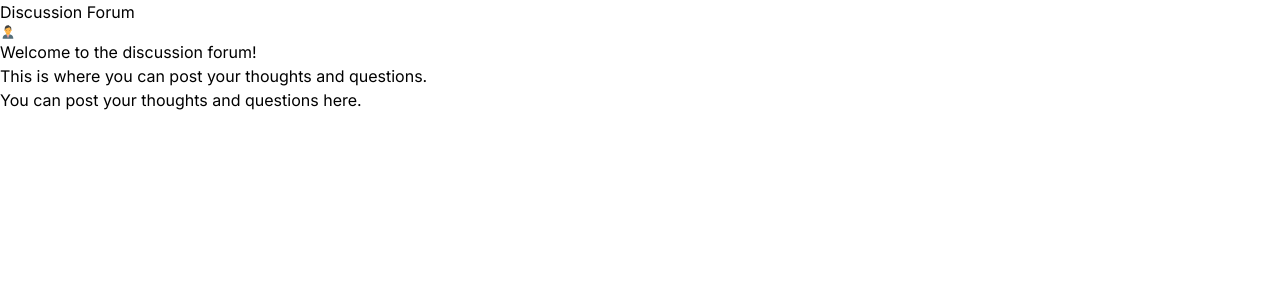
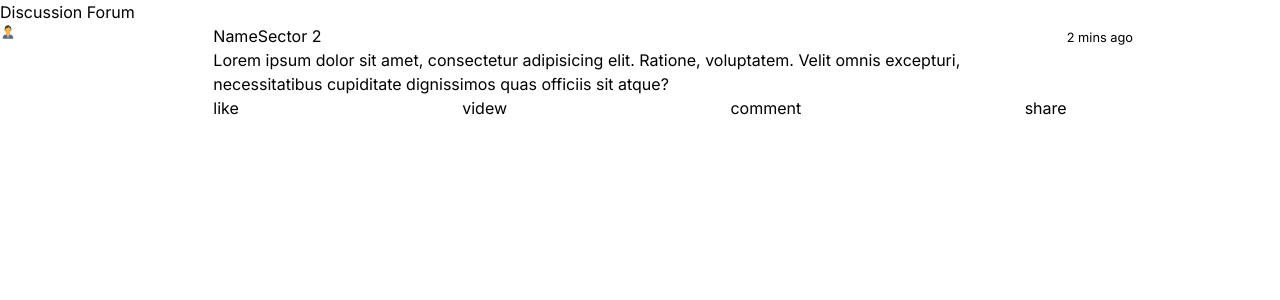
Before and after one commit to Rakibul-98/go-india-assignment, a Next.js app: page / in a window 1280 px wide. Shown: the top 300 px of the page. Built offline with nearby package versions, Linux system fonts and the light colour scheme.

Commit message:
created basic structure of discussion forum card

```diff
--- a/app/components/DiscussionForum.js
+++ /dev/null
@@ -1,13 +0,0 @@
-import { FcBusinessman } from "react-icons/fc";
-
-export default function DiscussionForum() {
-  return (
-    <div>
-        <h1>Discussion Forum</h1>
-        <FcBusinessman />
-        <p>Welcome to the discussion forum!</p>
-        <p>This is where you can post your thoughts and questions.</p>
-        <p>You can post your thoughts and questions here.</p>
-    </div>
-  )
-}
--- /dev/null
+++ b/app/components/DiscussionForum/DiscussionCard.js
@@ -0,0 +1,29 @@
+import { FcBusinessman } from "react-icons/fc";
+
+export default function DiscussionCard() {
+  return (
+      <div className="grid grid-cols-6">
+        <div>
+        <FcBusinessman />
+        </div>
+        <div className="col-span-4">
+            <div className="flex">
+                <h3>Name</h3>
+                <button>Sector 2</button>
+            </div>
+            <div>
+                <p>Lorem ipsum dolor sit amet, consectetur adipisicing elit. Ratione, voluptatem. Velit omnis excepturi, necessitatibus cupiditate dignissimos quas officiis sit atque?</p>
+            </div>
+            <div className="flex justify-between">
+                <div>like</div>
+                <div>videw</div>
+                <div>comment</div>
+                <div>share</div>
+            </div>
+        </div>
+        <div>
+            <small><span>2</span> mins ago</small>
+        </div>
+      </div>
+  );
+}
--- /dev/null
+++ b/app/components/DiscussionForum/DiscussionForum.js
@@ -0,0 +1,10 @@
+import DiscussionCard from "./DiscussionCard";
+
+export default function DiscussionForum() {
+  return (
+    <>
+        <h1>Discussion Forum</h1>
+        <DiscussionCard/>
+    </>
+  )
+}
--- a/app/page.js
+++ b/app/page.js
@@ -1,4 +1,4 @@
-import DiscussionForum from "./components/DiscussionForum";
+import DiscussionForum from "./components/DiscussionForum/DiscussionForum";
 
 export default function Home() {
   return (
```
